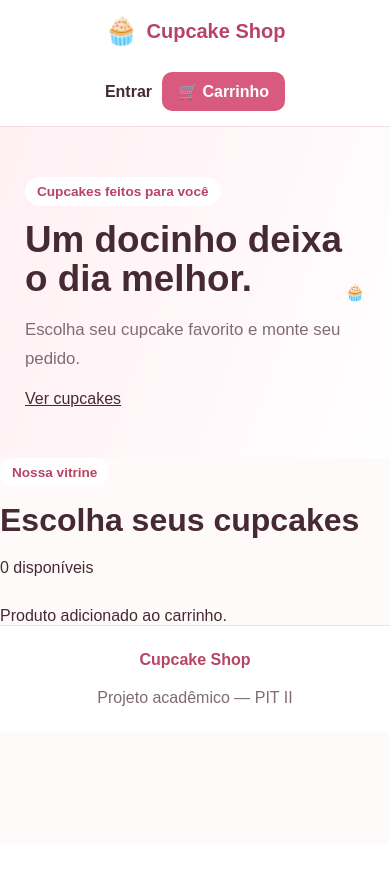
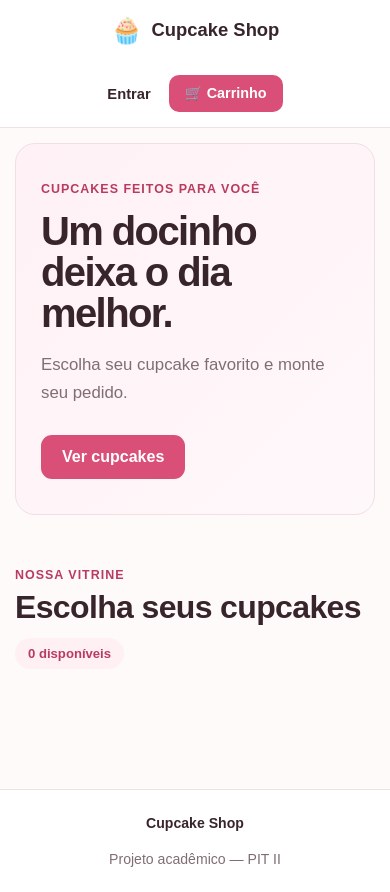
Before and after one commit to mvvp-dv/cupcake-shop, a Python web app: template templates/index.html in a window 390 px wide. Before the commit the page ends 706 px from the top, so only its background shows below. Run offline with Jinja, Linux system fonts and the light colour scheme; the template is opened without the code that fills it, so the values that code supplies are empty.

Commit message:
Update style.css

```diff
--- a/static/css/style.css
+++ b/static/css/style.css
@@ -1,16 +1,17 @@
-/* =========================
-   CUPCAKE SHOP - ESTILO GERAL
-   ========================= */
+/* ==================================================
+   CUPCAKE SHOP
+   ================================================== */
 
 :root {
-    --primary: #d85b7f;
-    --primary-dark: #b84465;
-    --secondary: #fff0f4;
-    --soft: #fff5f7;
-    --text: #452a33;
-    --muted: #806c73;
-    --border: #f0dce2;
-    --white: #ffffff;
+    --primary: #d94f78;
+    --primary-dark: #b93b61;
+    --primary-light: #fff0f4;
+    --background: #fffafa;
+    --surface: #ffffff;
+    --text: #38252c;
+    --muted: #806e74;
+    --border: #f0dfe4;
+    --shadow: 0 12px 35px rgba(80, 43, 55, 0.08);
 }
 
 * {
@@ -24,12 +25,8 @@ html {
 body {
     margin: 0;
     font-family: Arial, Helvetica, sans-serif;
-    background: #fffafa;
+    background: var(--background);
     color: var(--text);
-}
-
-a {
-    color: inherit;
 }
 
 button,
@@ -39,40 +36,41 @@ select {
 }
 
 
-/* =========================
+/* ==================================================
    CABEÇALHO
-   ========================= */
+   ================================================== */
 
 .topbar {
-    min-height: 72px;
-    padding: 14px 7%;
-    background: var(--white);
-    border-bottom: 1px solid var(--border);
+    height: 72px;
+    padding: 0 max(24px, calc((100% - 1180px) / 2));
 
     display: flex;
     align-items: center;
     justify-content: space-between;
-    gap: 25px;
+    gap: 30px;
+
+    background: rgba(255, 255, 255, 0.97);
+    border-bottom: 1px solid var(--border);
 
     position: sticky;
     top: 0;
-    z-index: 10;
+    z-index: 100;
 }
 
 .brand {
     display: flex;
     align-items: center;
-    gap: 8px;
+    gap: 9px;
 
+    color: var(--text);
     text-decoration: none;
-    color: var(--primary-dark);
 
-    font-size: 1.25rem;
+    font-size: 1.15rem;
     font-weight: 800;
 }
 
 .brand span {
-    font-size: 1.7rem;
+    font-size: 1.6rem;
 }
 
 .topbar nav {
@@ -82,9 +80,10 @@ select {
 }
 
 .nav-link {
+    color: var(--text);
     text-decoration: none;
-    font-weight: 700;
-    color: var(--text);
+    font-size: 0.92rem;
+    font-weight: 650;
 }
 
 .nav-link:hover {
@@ -97,13 +96,15 @@ select {
 }
 
 .cart-button {
-    text-decoration: none;
     padding: 10px 16px;
 
     background: var(--primary);
     color: white;
 
     border-radius: 10px;
+
+    text-decoration: none;
+    font-size: 0.9rem;
     font-weight: 700;
 }
 
@@ -112,182 +113,251 @@ select {
 }
 
 
-/* =========================
-   HOME / HERO
-   ========================= */
+/* ==================================================
+   HERO
+   ================================================== */
 
 .hero {
-    min-height: 380px;
-    padding: 70px 7%;
+    max-width: 1180px;
+    min-height: 400px;
 
-    display: flex;
+    margin: 35px auto 0;
+    padding: 60px 70px;
+
+    display: grid;
+    grid-template-columns: 1.3fr 0.7fr;
     align-items: center;
+    gap: 50px;
 
-    background:
-        linear-gradient(
-            110deg,
-            #fff0f4 0%,
-            #fff8fa 60%,
-            #ffffff 100%
-        );
+    background: linear-gradient(135deg, #fff1f5, #fff8fa);
+
+    border: 1px solid var(--border);
+    border-radius: 28px;
+
+    overflow: hidden;
 }
 
-.hero-content {
-    max-width: 650px;
+.hero > div:first-child {
+    max-width: 620px;
 }
 
 .eyebrow {
     display: inline-block;
 
-    padding: 7px 12px;
     margin-bottom: 15px;
 
-    border-radius: 20px;
-
-    background: var(--white);
     color: var(--primary-dark);
 
-    font-size: 0.85rem;
-    font-weight: 700;
+    font-size: 0.78rem;
+    font-weight: 800;
+    letter-spacing: 0.08em;
+    text-transform: uppercase;
 }
 
 .hero h1 {
+    max-width: 580px;
+
     margin: 0 0 18px;
 
-    font-size: clamp(2.3rem, 5vw, 4rem);
-    line-height: 1.05;
+    font-size: clamp(2.6rem, 5vw, 4.3rem);
+    line-height: 1.02;
+    letter-spacing: -0.04em;
 }
 
 .hero p {
-    max-width: 550px;
+    max-width: 500px;
+
+    margin: 0 0 28px;
 
     color: var(--muted);
+
     font-size: 1.05rem;
-    line-height: 1.7;
+    line-height: 1.65;
 }
 
-.hero-button {
+.primary-button {
     display: inline-block;
 
-    margin-top: 15px;
-    padding: 13px 22px;
-
-    border-radius: 11px;
+    padding: 13px 21px;
 
     background: var(--primary);
     color: white;
+
+    border-radius: 11px;
 
     text-decoration: none;
     font-weight: 700;
 }
 
-.hero-button:hover {
+.primary-button:hover {
     background: var(--primary-dark);
 }
 
+.hero-art {
+    width: 240px;
+    height: 240px;
 
-/* =========================
-   VITRINE
-   ========================= */
+    margin-left: auto;
 
-.products-section {
-    padding: 55px 7% 70px;
+    display: flex;
+    align-items: center;
+    justify-content: center;
+
+    background: rgba(255, 255, 255, 0.65);
+
+    border: 1px solid rgba(217, 79, 120, 0.12);
+    border-radius: 50%;
+
+    font-size: 115px;
+
+    box-shadow: 0 20px 60px rgba(217, 79, 120, 0.12);
+}
+
+
+/* ==================================================
+   CATÁLOGO
+   ================================================== */
+
+.catalog {
+    max-width: 1180px;
+
+    margin: 0 auto;
+    padding: 75px 0 90px;
 }
 
 .section-heading {
+    margin-bottom: 30px;
+
     display: flex;
     justify-content: space-between;
-    align-items: end;
-    gap: 20px;
+    align-items: flex-end;
+    gap: 30px;
+}
 
-    margin-bottom: 30px;
+.section-heading .eyebrow {
+    margin-bottom: 7px;
 }
 
 .section-heading h2 {
     margin: 0;
+
     font-size: 2rem;
+    letter-spacing: -0.02em;
 }
 
-.section-heading p {
-    color: var(--muted);
+.available {
+    padding: 8px 13px;
+
+    background: var(--primary-light);
+    color: var(--primary-dark);
+
+    border-radius: 20px;
+
+    font-size: 0.82rem;
+    font-weight: 700;
 }
 
-.products-grid {
+
+/* ==================================================
+   CARDS DOS CUPCAKES
+   ================================================== */
+
+.product-grid {
     display: grid;
-    grid-template-columns: repeat(3, 1fr);
-    gap: 22px;
+    grid-template-columns: repeat(3, minmax(0, 1fr));
+    gap: 24px;
 }
 
 .product-card {
+    min-width: 0;
+
+    background: var(--surface);
+
+    border: 1px solid var(--border);
+    border-radius: 20px;
+
     overflow: hidden;
 
-    background: var(--white);
+    box-shadow: 0 5px 20px rgba(80, 43, 55, 0.04);
 
-    border: 1px solid var(--border);
-    border-radius: 18px;
-
-    box-shadow: 0 8px 25px rgba(69, 42, 51, 0.05);
-
-    transition: 0.2s;
+    transition:
+        transform 0.2s ease,
+        box-shadow 0.2s ease;
 }
 
 .product-card:hover {
-    transform: translateY(-4px);
-    box-shadow: 0 14px 30px rgba(69, 42, 51, 0.09);
+    transform: translateY(-5px);
+    box-shadow: var(--shadow);
 }
 
 .product-image {
-    min-height: 150px;
+    height: 185px;
 
     display: flex;
+    align-items: center;
     justify-content: center;
-    align-items: center;
 
-    background: var(--soft);
+    background: linear-gradient(145deg, #fff3f6, #fff8fa);
 
-    font-size: 65px;
+    font-size: 70px;
 }
 
-.product-content {
-    padding: 20px;
+.product-info {
+    padding: 22px;
 }
 
-.product-content h3 {
-    margin: 0 0 8px;
+.product-info h3 {
+    margin: 0 0 9px;
+
+    font-size: 1.1rem;
 }
 
-.product-description {
+.product-info > p {
     min-height: 42px;
 
+    margin: 0;
+
     color: var(--muted);
-    line-height: 1.45;
+
+    font-size: 0.9rem;
+    line-height: 1.5;
 }
 
-.product-footer {
-    margin-top: 18px;
+.product-bottom {
+    margin-top: 22px;
+
+    padding-top: 17px;
 
     display: flex;
     align-items: center;
     justify-content: space-between;
     gap: 15px;
+
+    border-top: 1px solid var(--border);
 }
 
-.product-price {
-    font-size: 1.2rem;
-    font-weight: 800;
-    color: var(--primary-dark);
+.product-bottom > strong {
+    color: var(--text);
+
+    font-size: 1.15rem;
+}
+
+.product-bottom form {
+    margin: 0;
 }
 
 .add-button {
-    padding: 10px 15px;
+    padding: 10px 16px;
 
-    border: none;
+    border: 0;
     border-radius: 9px;
 
     background: var(--primary);
     color: white;
 
+    font-size: 0.88rem;
     font-weight: 700;
+
     cursor: pointer;
 }
 
@@ -296,49 +366,76 @@ select {
 }
 
 
-/* =========================
+/* ==================================================
+   TOAST
+   ================================================== */
+
+.toast {
+    display: none;
+
+    position: fixed;
+    right: 25px;
+    bottom: 25px;
+
+    padding: 13px 18px;
+
+    background: var(--text);
+    color: white;
+
+    border-radius: 10px;
+
+    font-size: 0.9rem;
+
+    z-index: 200;
+}
+
+
+/* ==================================================
    LOGIN E CADASTRO
-   ========================= */
+   ================================================== */
 
 .auth-container {
     min-height: calc(100vh - 150px);
 
+    padding: 55px 20px;
+
     display: flex;
+    align-items: center;
     justify-content: center;
-    align-items: center;
-
-    padding: 40px 20px;
 }
 
 .auth-card {
     width: 100%;
-    max-width: 420px;
+    max-width: 430px;
 
-    background: white;
+    padding: 38px;
 
-    padding: 35px;
+    background: var(--surface);
 
-    border-radius: 20px;
     border: 1px solid var(--border);
+    border-radius: 22px;
 
-    box-shadow: 0 15px 40px rgba(69, 42, 51, 0.08);
+    box-shadow: var(--shadow);
 }
 
 .auth-icon {
+    margin-bottom: 10px;
+
     text-align: center;
-    font-size: 45px;
-    margin-bottom: 10px;
+    font-size: 48px;
 }
 
 .auth-card h1 {
+    margin: 0 0 8px;
     text-align: center;
-    margin: 0 0 8px;
 }
 
 .auth-subtitle {
+    margin: 0 0 25px;
+
+    color: var(--muted);
     text-align: center;
-    color: var(--muted);
-    margin-bottom: 25px;
+    line-height: 1.5;
 }
 
 .auth-card form {
@@ -777,23 +910,19 @@ select {
     margin-right: 7px;
 }
 
-.order-card select {
-    margin-bottom: 5px;
-}
 
-
-/* =========================
+/* ==================================================
    RODAPÉ
-   ========================= */
+   ================================================== */
 
 footer {
-    min-height: 80px;
+    min-height: 85px;
 
-    padding: 25px 7%;
+    padding: 25px max(24px, calc((100% - 1180px) / 2));
 
     display: flex;
+    align-items: center;
     justify-content: space-between;
-    align-items: center;
     gap: 20px;
 
     background: white;
@@ -801,47 +930,53 @@ footer {
     border-top: 1px solid var(--border);
 
     color: var(--muted);
+    font-size: 0.88rem;
 }
 
 footer strong {
-    color: var(--primary-dark);
+    color: var(--text);
 }
 
 
-/* =========================
+/* ==================================================
    RESPONSIVO
-   ========================= */
+   ================================================== */
 
-@media (max-width: 900px) {
+@media (max-width: 1220px) {
 
-    .products-grid {
-        grid-template-columns: repeat(2, 1fr);
-    }
-
-    .topbar {
-        padding-left: 4%;
-        padding-right: 4%;
-    }
-
-    .topbar nav {
-        gap: 10px;
+    .hero,
+    .catalog {
+        margin-left: 25px;
+        margin-right: 25px;
     }
 }
 
 
-@media (max-width: 700px) {
+@media (max-width: 850px) {
+
+    .hero {
+        min-height: auto;
+
+        padding: 45px;
+
+        grid-template-columns: 1fr;
+    }
+
+    .hero-art {
+        display: none;
+    }
+
+    .product-grid {
+        grid-template-columns: repeat(2, minmax(0, 1fr));
+    }
 
     .topbar {
-        position: static;
+        height: auto;
+
+        padding-top: 15px;
+        padding-bottom: 15px;
 
         flex-direction: column;
-        align-items: stretch;
-
-        padding: 15px 20px;
-    }
-
-    .brand {
-        justify-content: center;
     }
 
     .topbar nav {
@@ -849,27 +984,52 @@ footer strong {
         flex-wrap: wrap;
     }
 
-    .hero {
-        min-height: auto;
-        padding: 50px 25px;
+    .tracking-steps {
+        grid-template-columns: repeat(2, 1fr);
+    }
+}
+
+
+@media (max-width: 560px) {
+
+    .hero,
+    .catalog {
+        margin-left: 15px;
+        margin-right: 15px;
     }
 
-    .products-section {
-        padding: 40px 20px;
+    .hero {
+        margin-top: 15px;
+        padding: 35px 25px;
+
+        border-radius: 20px;
     }
 
-    .products-grid {
-        grid-template-columns: 1fr;
+    .hero h1 {
+        font-size: 2.5rem;
+    }
+
+    .catalog {
+        padding-top: 50px;
     }
 
     .section-heading {
         align-items: flex-start;
         flex-direction: column;
+        gap: 12px;
+    }
+
+    .product-grid {
+        grid-template-columns: 1fr;
+    }
+
+    .product-image {
+        height: 160px;
     }
 
     .cart-item {
+        align-items: stretch;
         flex-direction: column;
-        align-items: stretch;
     }
 
     .cart-actions {
```
Also changed, not shown: other parts of static/css/style.css (+133 -93 lines).
